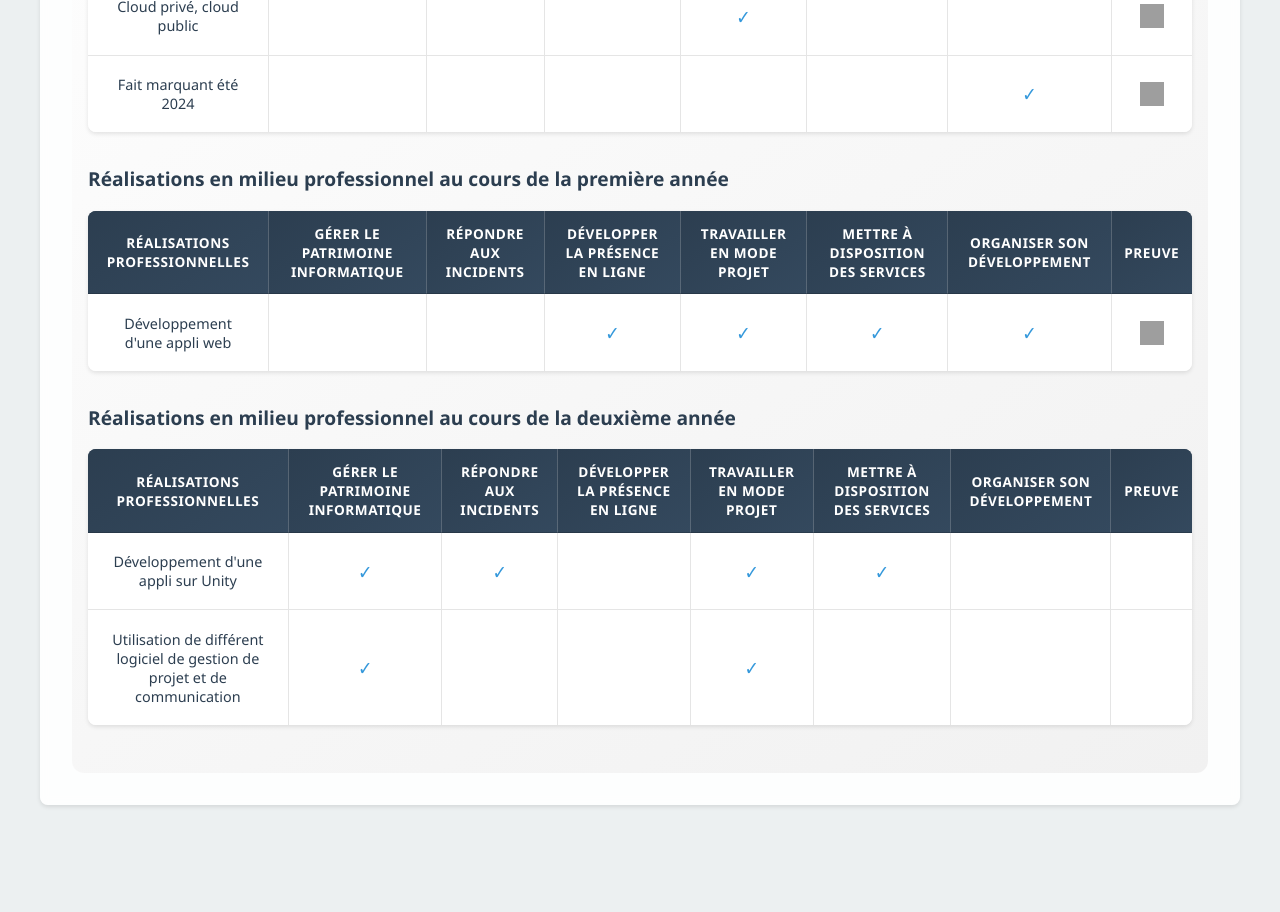
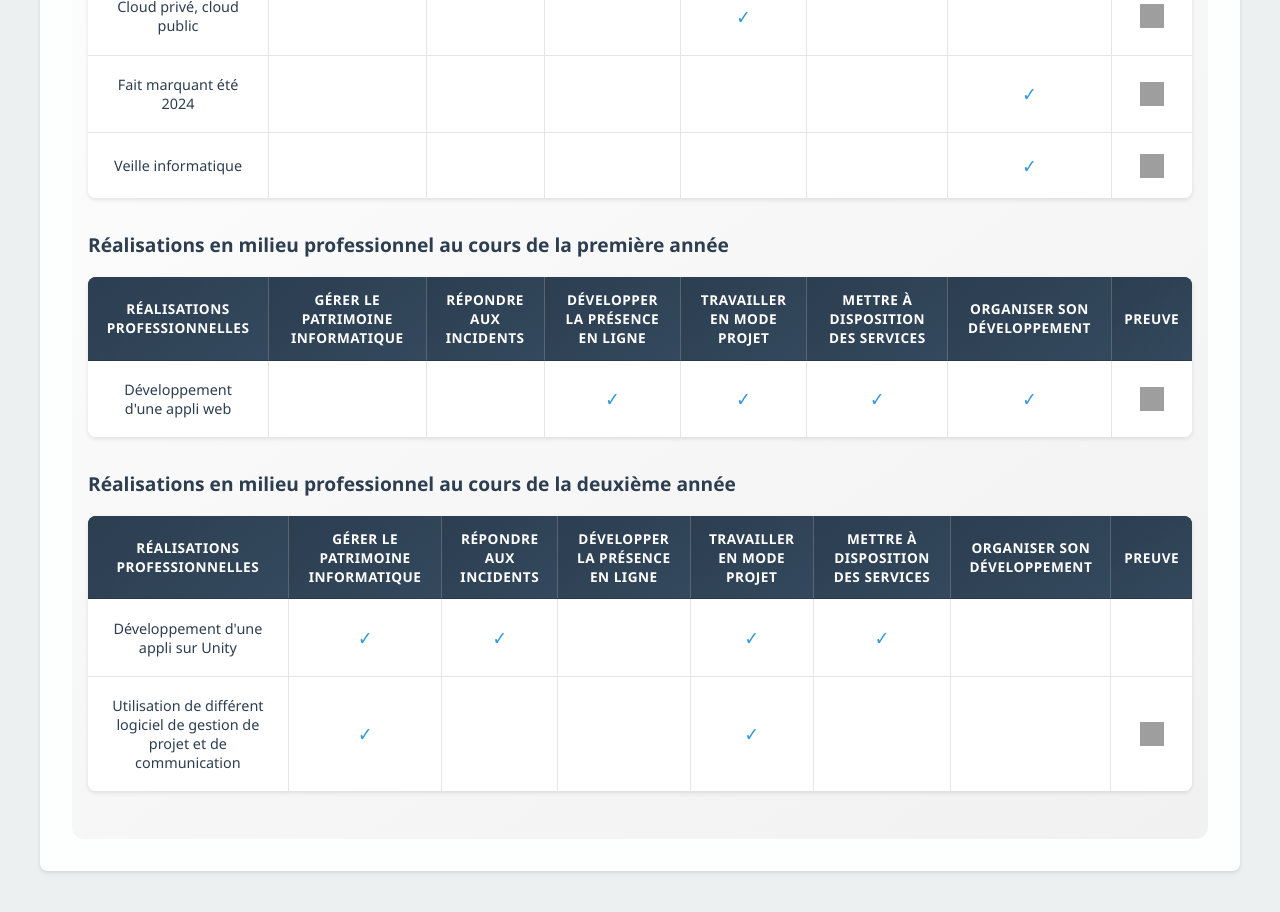
Before and after one commit to Pablo-Thieriot/Compentence, a plain HTML site: page Portefeuille de compétence/index.html in a window 1280 px wide. Shown: the part 996-1908 px from the top of the page. Drawn offline with Linux system fonts and the light colour scheme; grey boxes are pictures that could not be loaded.

Commit message:
"preuve add"

```diff
--- a/Portefeuille de compétence/index.html
+++ b/Portefeuille de compétence/index.html
@@ -117,6 +117,20 @@
                 </a>
             </td>
           </tr>
+          <tr>
+            <td>Veille informatique</td>
+            <td></td>
+            <td><span class="checkmark"></span></td>
+            <td><span class="checkmark"></span></td>
+            <td></td>
+            <td></td>
+            <td><span class="checkmark">✓</span></td>
+            <td>
+              <a href="https://feedly.com/i/collection/content/user/014c26e0-9257-4ade-9a75-3b35dc0b9372/category/975c594d-25a5-4365-9aee-5560f20a9ba8" target="_blank">
+                <img src="https://img.icons8.com/ios-filled/50/000000/pdf.png" alt="PDF Icon" style="width:24px;height:24px;">
+                </a>
+            </td>
+          </tr>
         </table>
 
         <h4>Réalisations en milieu professionnel au cours de la première année</h4>
@@ -175,7 +189,9 @@
             <td><span class="checkmark">✓</span></td>
             <td><span class="checkmark"></span></td>
             <td><span class="checkmark"></span></td>
-            <td></td>
+            <td>
+                <a href="/Portefeuille de compétence/preuve/image.png" target="_blank"><img src="https://img.icons8.com/ios-filled/50/000000/image.png" alt="Image Icon" style="width:24px;height:24px;"></a>
+            </td>
           </tr>
         </table>
       </div>
```
Also changed, not shown: Portefeuille de compétence/preuve/clickuppng.png (added), Portefeuille de compétence/preuve/image.png (added).
